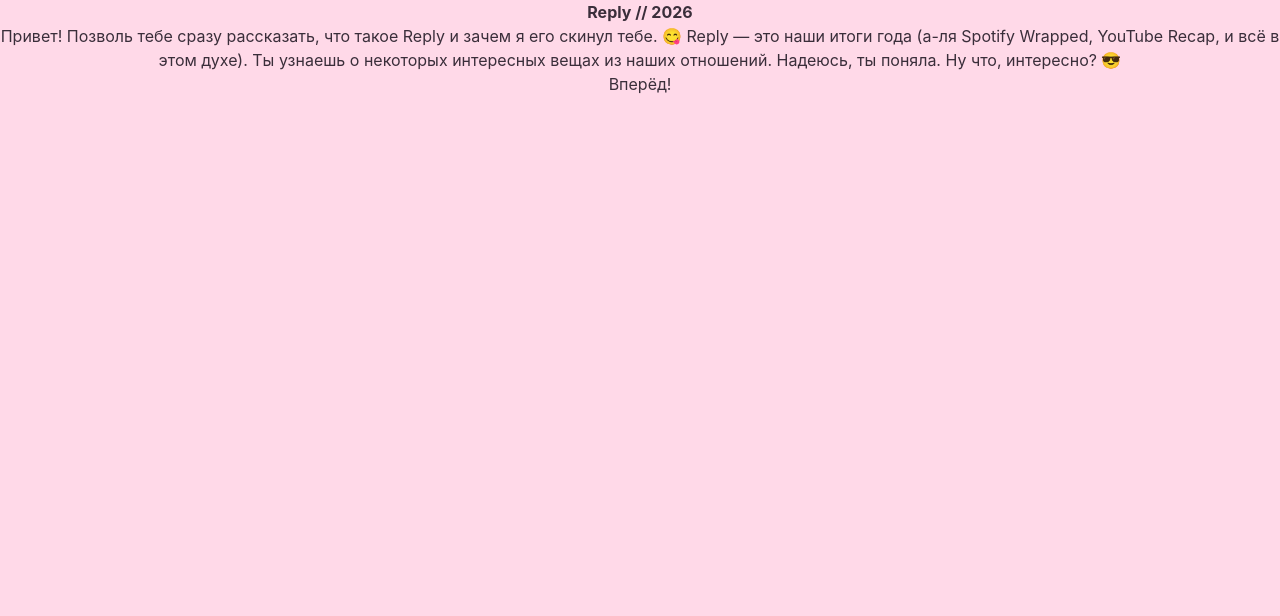
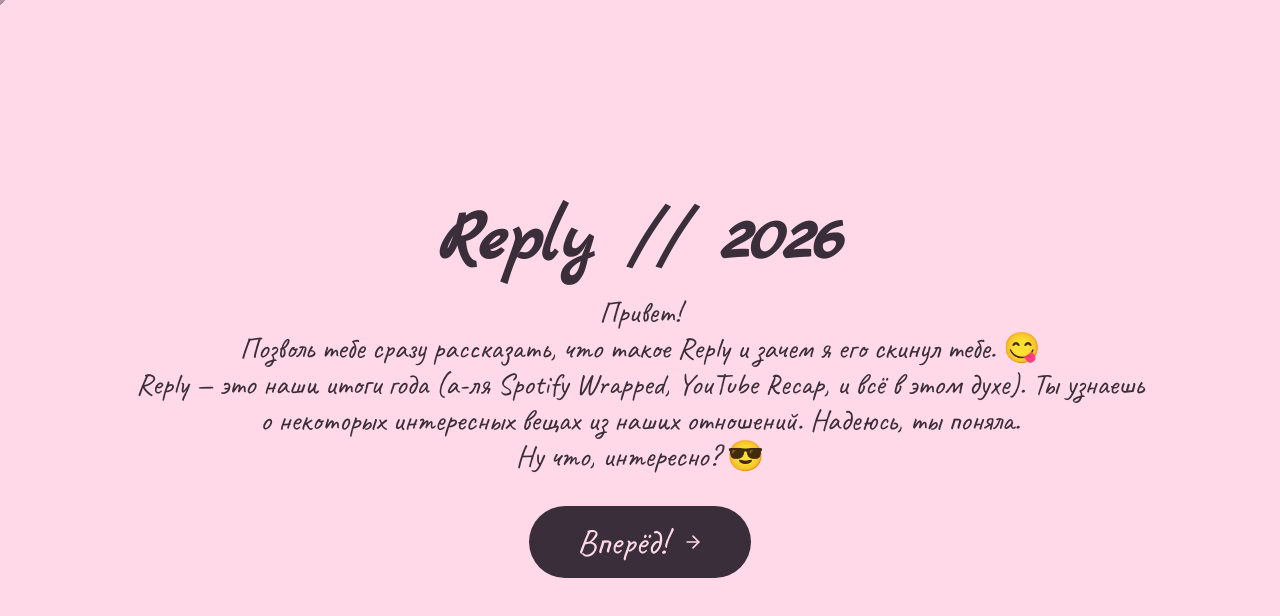
Before and after one commit to sakkkurai/reply-2026, a React (Vite) app: page /#/slide/1 in a window 1280 px wide. Shown: the top 616 px of the page. Built offline with nearby package versions, Linux system fonts and the light colour scheme.

Commit message:
1st slide: done

```diff
--- a/index.html
+++ b/index.html
@@ -4,6 +4,11 @@
   <meta charset="UTF-8" />
   <meta name="viewport" content="width=device-width, initial-scale=1.0" />
   <title>Reply〡2026</title>
+  <link rel="preconnect" href="https://fonts.googleapis.com">
+  <link rel="preconnect" href="https://fonts.gstatic.com" crossorigin>
+  <link
+    href="https://fonts.googleapis.com/css2?family=Bad+Script&family=Caveat:wght@400..700&family=Marck+Script&display=swap"
+    rel="stylesheet">
 </head>
 
 <body>
--- a/src/App.jsx
+++ b/src/App.jsx
@@ -1,9 +1,11 @@
 import { HashRouter, Routes, Route, Navigate } from 'react-router-dom';
 import SlideDeck from './components/SlideDeck'
+import Cursor from './components/ui/Cursor';
 
 function App() {
   return (
     <div className="bg-bg min-h-screen text-text">
+      <Cursor />
       <HashRouter>
         <Routes>
           <Route path="/" element={<Navigate to="/slide/1" replace />} />
--- a/src/components/SlideDeck.jsx
+++ b/src/components/SlideDeck.jsx
@@ -38,13 +38,13 @@
     return (
         <div>
             <SlideComponent onNext={goNext} />
-            {slideId > 1 && (
-                <button onClick={goPrev} className="fixed left-4 top-1/2 -translate-y-1/2 z-40 p-3">
+            {slideId > 2 && (
+                <button onClick={goPrev} className="fixed left-4 top-1/2 -translate-y-1/2 z-40 p-3 cursor-pointer">
                     <ChevronLeft className="text-text" size={36} />
                 </button>
             )}
             {slideId < TOTAL_SLIDES && slideId > 1 && (
-                <button onClick={goNext} className="fixed right-4 top-1/2 -translate-y-1/2 z-40 p-3">
+                <button onClick={goNext} className="fixed right-4 top-1/2 -translate-y-1/2 z-40 p-3 cursor-pointer">
                     <ChevronRight className="text-text" size={36} />
                 </button>
             )}
--- a/src/components/slides/SlideIntro.jsx
+++ b/src/components/slides/SlideIntro.jsx
@@ -1,11 +1,14 @@
 import { GREETING, REPLY, LETS_GO } from "../../constants/strings";
-
+import { Button, Text, Title } from "../ui/Typography";
+import { ArrowRight, StepForward } from "lucide-react";
 export default function SlideIntro({ onNext }) {
     return (
-        <div className="flex flex-col items-center">
-            <h1 className="font-bold text-center">{REPLY}</h1>
-            <p className="text-center">{GREETING}</p>
-            <button className="flex justify-center" onClick={onNext}>{LETS_GO}</button>
+        <div className="min-h-screen flex flex-col items-center justify-center pb-8">
+            <Title className="m-4">{REPLY}</Title>
+            <Text className="mx-32 pb-8">{GREETING}</Text>
+            <Button className="flex items-center justify-center gap-2" onClick={onNext}>{LETS_GO}
+                <ArrowRight size={20} className="ml-2 " />
+            </Button>
         </div>
 
     );
--- /dev/null
+++ b/src/components/ui/Cursor.jsx
@@ -0,0 +1,62 @@
+import { Heart } from 'lucide-react';
+import { useEffect, useRef, useState } from 'react';
+
+export default function Cursor({ smoothness = 0.85 }) {
+    const trail = useRef(null);
+    const mousePos = useRef({ x: 0, y: 0 });
+    const trailPos = useRef({ x: 0, y: 0 });
+    const trailSize = useRef({ width: 12, height: 12 });
+    const [isPointer, setIsPointer] = useState(false);
+
+    useEffect(() => {
+        let frame;
+
+        const move = () => {
+            const hovered = document.elementFromPoint(mousePos.current.x, mousePos.current.y);
+            const cursorStyle = hovered ? getComputedStyle(hovered).cursor : 'default';
+
+            trailPos.current.x = trailPos.current.x * smoothness + mousePos.current.x * (1 - smoothness);
+            trailPos.current.y = trailPos.current.y * smoothness + mousePos.current.y * (1 - smoothness);
+
+            const targetSize = cursorStyle === 'pointer' ? { width: 40, height: 40 } : { width: 12, height: 12 };
+            trailSize.current.width = trailSize.current.width * smoothness + targetSize.width * (1 - smoothness);
+            trailSize.current.height = trailSize.current.height * smoothness + targetSize.height * (1 - smoothness);
+
+            if (trail.current) {
+                trail.current.style.left = `${trailPos.current.x}px`;
+                trail.current.style.top = `${trailPos.current.y}px`;
+                trail.current.style.width = `${trailSize.current.width}px`;
+                trail.current.style.height = `${trailSize.current.height}px`;
+            }
+
+            setIsPointer(cursorStyle === 'pointer');
+            frame = requestAnimationFrame(move);
+        };
+
+        frame = requestAnimationFrame(move);
+        return () => cancelAnimationFrame(frame);
+    }, [smoothness]);
+
+    useEffect(() => {
+        const handleMove = (e) => {
+            mousePos.current = { x: e.clientX, y: e.clientY };
+        };
+        document.addEventListener('mousemove', handleMove);
+        return () => document.removeEventListener('mousemove', handleMove);
+    }, []);
+
+    return (
+        <div className="fixed top-0 left-0 w-full h-full pointer-events-none z-50">
+            <div
+                ref={trail}
+                className="absolute -translate-x-1/2 -translate-y-1/2 pointer-events-none flex items-center justify-center transition-colors duration-300"
+            >
+                <Heart
+                    className={isPointer ? 'text-text/70' : 'text-text/40'}
+                    fill="currentColor"
+                    style={{ width: '100%', height: '100%' }}
+                />
+            </div>
+        </div>
+    );
+}
--- /dev/null
+++ b/src/components/ui/Typography.jsx
@@ -0,0 +1,26 @@
+export function Title({ children, className = '' }) {
+    return (
+        <h1 className={`text-center text-7xl font-bold font-script-marck ${className}`}>
+            {children}
+        </h1>
+    );
+}
+
+export function Text({ children, className = '' }) {
+    return (
+        <p className={`text-center text-3xl font-script-caveat whitespace-pre-line ${className}`}>
+            {children}
+        </p>
+    );
+}
+
+export const BUTTON_ACCENT = 1;
+export const BUTTON_SECONDARY = 2;
+
+export function Button({ children, className = '', onClick, state }) {
+    return (
+        <button onClick={onClick} className={`bg-text text-bg font-script-caveat flex justify-center text-4xl bg-bg-alt px-12 py-4 rounded-full cursor-pointer transition-transform duration-200 hover:scale-105 ${className}`}>
+            {children}
+        </button>
+    );
+}
--- a/src/index.css
+++ b/src/index.css
@@ -7,4 +7,10 @@
     --color-accent-peach: #FFD9B8;
     --color-accent-yellow: #FFF0B8;
     --color-text: #3A2E3A;
+    --font-script-caveat: 'Caveat', cursive;
+    --font-script-marck: 'Marck Script', cursive;
 }
+
+::selection {
+    background: color-mix(in srgb, var(--color-text) 25%, transparent);
+}
```
